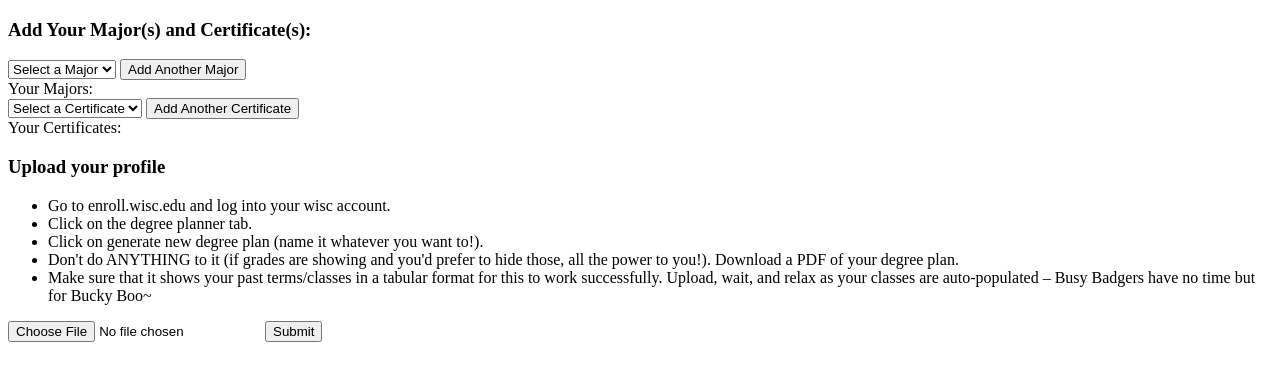
After one commit to MichaelDeng03/BadgerBoo, a Flask app: template templates/selectMajor.html in a window 1280 px wide. The commit adds this page. Shown: the top 381 px of the page. Run offline with Flask 3, Linux system fonts and the light colour scheme; the template is opened without the code that fills it, so the values that code supplies are empty.

Commit message:
Added transition between welcome and majors/certs page

```diff
--- a/templates/index.html
+++ b/templates/index.html
@@ -22,6 +22,8 @@
         <div class="container px-4 text-center" id="bg-primary">
             <h1 class="fw-bolder" id="fw-top">WelcOme tO Bucky BOO!!!</h1>
             <h3 class="lead"> The only website to see if your classes are HOT or NOT </h3>
+            <button onclick="window.location.href='selectMajor.html'" id="selectMajButton">Let's Go</button>
+            <script src="static/script.js"></script>
         </div>
     </header>
 
--- /dev/null
+++ b/templates/selectMajor.html
@@ -0,0 +1,59 @@
+
+<!DOCTYPE html>
+<html lang="en">
+    <div class="container-fluid col-md-12">
+        <div class="row">
+            <div class="section col-md-4">
+                <section class="bg_light" id="LETS_PLAY">
+                    <div class="container px-4">
+                        <div class="col-lg-8">
+
+                            <h3 class=lead> Add Your Major(s) and Certificate(s): </h3>
+                            <select id="major_dropdown" name="major_dropdown">
+                                <option value="">Select a Major</option>
+
+                            </select>
+
+                            <button id="add_major_button">Add Another Major</button>
+                            <div id='majors_and_certs'> Your Majors: </div>
+                        </div>
+                        <div class="col-lg-8"></div>
+                        <select id="cert_dropdown" name="cert_dropdown">
+                        <option value="">Select a Certificate</option>
+
+                    </select>
+                    <button id="add_major_cert_button">Add Another Certificate</button>
+                    <bk>
+                    <div id='majors_and_certs'> Your Certificates: </div>
+                </div>
+
+                </section>
+                <section id="choices">
+                    <div class="container px-4">
+                        <div class="row gx-4 justify-content-center">
+                            <h3 class="lead"> Upload your profile</h3>
+                            <ul>
+                                <li>Go to enroll.wisc.edu and log into your wisc account.</li>
+                                <li>Click on the degree planner tab.</li>
+                                <li>Click on generate new degree plan (name it whatever you want to!).</li>
+                                <li>Don't do ANYTHING to it (if grades are showing and you'd prefer to hide those, all
+                                    the power to you!). Download a PDF of your degree plan.</li>
+                                <li>Make sure that it shows your past terms/classes in a tabular format for this to work
+                                    successfully. Upload, wait, and relax as your classes are auto-populated – Busy
+                                    Badgers have no time but for Bucky Boo~</li>
+
+                            </ul>
+                                <form action="/action_page.php">
+                                <input type="file" id="myFile" name="filename">
+                                <input type="submit">
+                              </form>
+
+
+
+                        </div>
+                    </div>
+                </section>
+
+            </div>
+
+</html>
```
